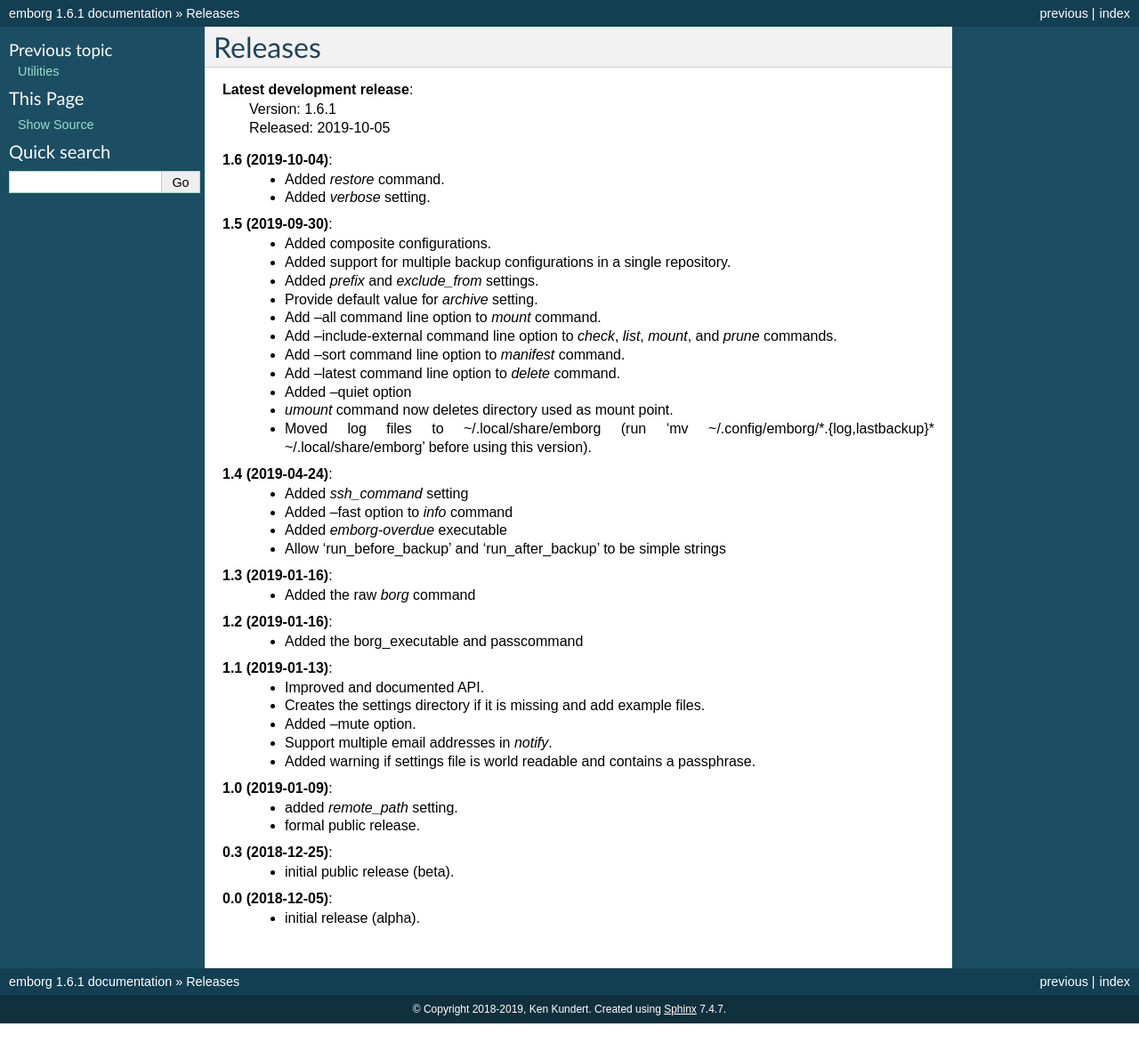
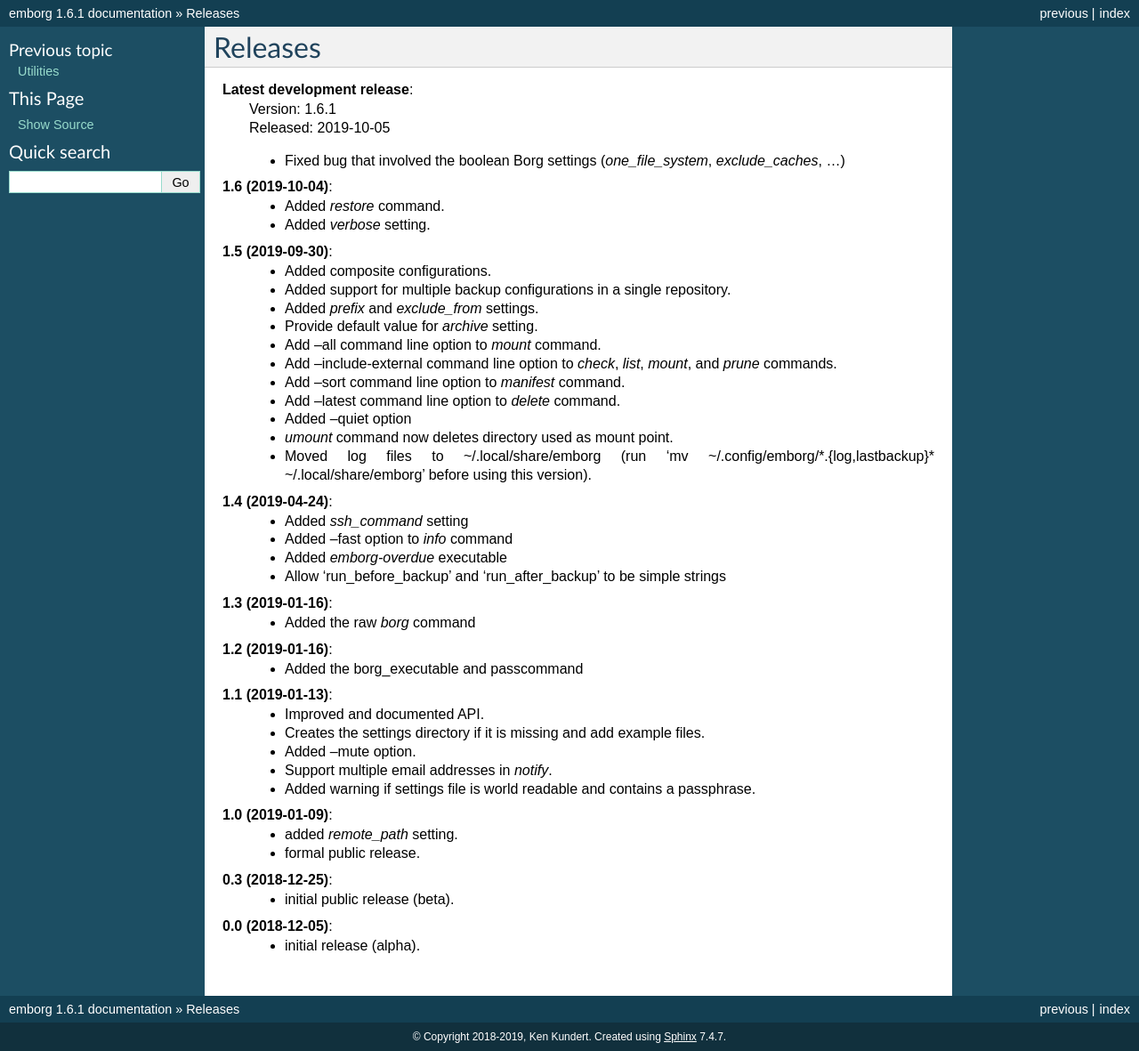
Before and after one commit to KenKundert/emborg, a Sphinx documentation site: the page built from doc/releases.rst, in a window 1280 px wide. Shown: the whole page at 89% size. Built offline with Sphinx 7.4.7, drawn with Linux system fonts in a browser that asks for light colours; before the commit the page ends 1150 px from its top, so only the background shows below that.

Commit message:
Update release notes.

```diff
--- a/doc/releases.rst
+++ b/doc/releases.rst
@@ -4,6 +4,9 @@ Releases
 **Latest development release**:
     | Version: 1.6.1
     | Released: 2019-10-05
+
+    - Fixed bug that involved the boolean Borg settings
+      (*one_file_system*, *exclude_caches*, ...)
 
 **1.6 (2019-10-04)**:
     - Added *restore* command.
@@ -21,9 +24,9 @@ Releases
     - Add --latest command line option to *delete* command.
     - Added --quiet option
     - *umount* command now deletes directory used as mount point.
-    - Moved log files to ~/.local/share/emborg (run 'mv
-      ~/.config/emborg/\*.{log,lastbackup}\* ~/.local/share/emborg' before using
-      this version).
+    - Moved log files to ~/.local/share/emborg
+      (run 'mv ~/.config/emborg/\*.{log,lastbackup}\* ~/.local/share/emborg'
+      before using this version).
 
 **1.4 (2019-04-24)**:
     - Added *ssh_command* setting
```
Also changed, not shown: README.rst (line endings or trailing spaces).
